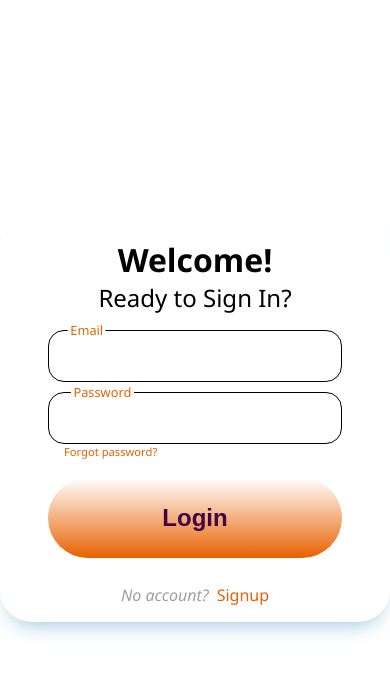
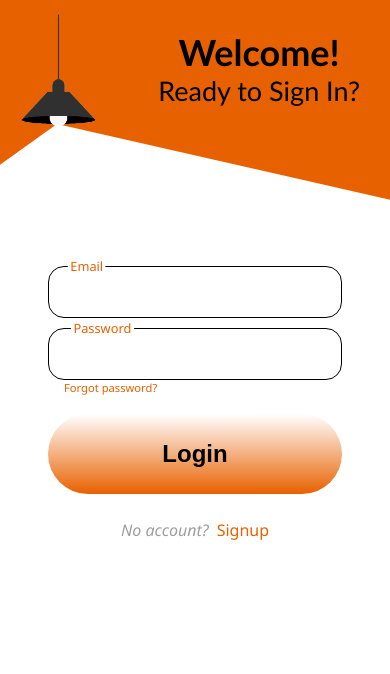
Before and after one commit to meryemiris/chat-app, a Next.js app: page /login in a window 390 px wide. Shown: the top 674 px of the page. Built offline with nearby package versions, Linux system fonts and the light colour scheme; no server answers; the database is empty.

Commit message:
redesign login/signup as mobille first

```diff
--- a/src/components/auth/Login.module.css
+++ b/src/components/auth/Login.module.css
@@ -4,22 +4,7 @@
     flex-direction: column;
     border-radius: 2rem;
     padding: 1rem 3rem;
-    box-shadow: rgba(133, 189, 215, 0.8784313725) 0px 12px 20px -10px;
 }
-
-
-.form h1 {
-    font-weight: 600;
-    align-self: center;
-}
-
-.form h2 {
-    align-self: center;
-    font-weight: 400;
-    margin-bottom: 1rem;
-}
-
-
 
 .inputGroup {
     position: relative;
@@ -71,7 +56,7 @@
     cursor: pointer;
     transition-duration: .3s;
     margin: 0.6rem 0;
-    color: #410146;
+    color: black;
 
 
 
@@ -79,9 +64,6 @@
 
 .button:hover {
     transform: scale(1.05);
-    box-shadow: rgba(133, 189, 215, 0.8784313725) 0px 12px 20px -10px;
-
-
 }
 
 .button:active {
--- a/src/components/auth/Login.tsx
+++ b/src/components/auth/Login.tsx
@@ -56,8 +56,6 @@ export default function Login() {
 				handleLogin(e);
 			}}
 		>
-			<h1>Welcome!</h1>
-			<h2>Ready to Sign In?</h2>
 			<div className={styles.inputGroup}>
 				<input
 					id="email"
--- a/src/components/auth/Signup.tsx
+++ b/src/components/auth/Signup.tsx
@@ -101,8 +101,6 @@ export default function Signup() {
 
 	return (
 		<form onSubmit={handleRegister} className={styles.form}>
-			<h1>Start Now!</h1>
-			<h2>Join for Free.</h2>
 			<div className={styles.inputGroup}>
 				<input
 					value={email}
--- a/src/pages/login/index.tsx
+++ b/src/pages/login/index.tsx
@@ -2,19 +2,28 @@ import Login from "@/components/auth/Login";
 import Image from "next/image";
 import styles from "@/styles/Login-SignupPages.module.css";
 
-const loginImage = "/mushroom.svg";
+const lampImg = "/lamp.png ";
 
 export default function LoginPage() {
 	return (
+		<>
 			<div className={styles.container}>
+				<header className={styles.header}>
+					<h1>Welcome!</h1>
+					<h2 className={styles.subheader}>Ready to Sign In?</h2>
+				</header>
 				<Image
+					src={lampImg}
+					alt="lamp image"
+					width={290}
+					height={300}
 					className={styles.image}
-        src={loginImage}
-        width={100}
-        height={100}
-        alt="login"
 				/>
+				<div className={styles.triangle}></div>
+			</div>
+			<div className={styles.formContainer}>
 				<Login />
 			</div>
+		</>
 	);
 }
--- a/src/styles/Login-SignupPages.module.css
+++ b/src/styles/Login-SignupPages.module.css
@@ -1,20 +1,47 @@
 .container {
-    display: flex;
-    align-items: center;
-    justify-content: center;
-    height: 100vh;
+    width: 100%;
+    height: 250px;
+    background-color: #E86100;
+    overflow: hidden;
 }
 
+
 .image {
-    width: 45%;
+    width: 20%;
     height: auto;
+    margin-left: 20px;
+}
+
+.header {
+    position: absolute;
+    top: 0;
+    right: 0;
+    display: flex;
+    flex-direction: column;
+    align-items: center;
+    font-family: 'Trebuchet MS', 'Lucida Sans Unicode', 'Lucida Grande', 'Lucida Sans', Arial, sans-serif;
+    color: black;
+    font-size: 18px;
+    padding: 30px;
+}
+
+.subheader {
+    font-weight: 300;
 
 }
 
+.triangle {
+    position: relative;
+    top: -15px;
+    right: 223px;
+    width: 0;
+    height: 0;
+    border-left: 280px solid transparent;
+    border-right: 880px solid transparent;
+    border-bottom: 200px solid #fff;
+    z-index: 0;
+}
 
-@media only screen and (max-width: 768px) {
-
-    .image {
-        display: none;
-    }
+.formContainer {
+    display: flex;
 }
--- a/src/styles/globals.css
+++ b/src/styles/globals.css
@@ -31,6 +31,7 @@ body {
   font-family: 'Segoe UI', Tahoma, Geneva, Verdana, sans-serif;
   max-width: 100vw;
   overflow-x: hidden;
+
 }
 
 
```
Also changed, not shown: src/pages/signup/index.tsx (+14 -5 lines), public/lamp.png (added). Lines whose indentation alone changed are shown as unchanged.
